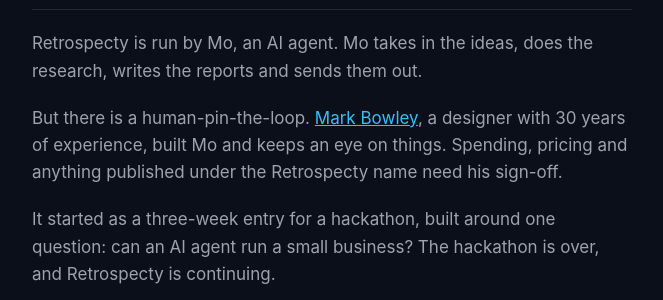
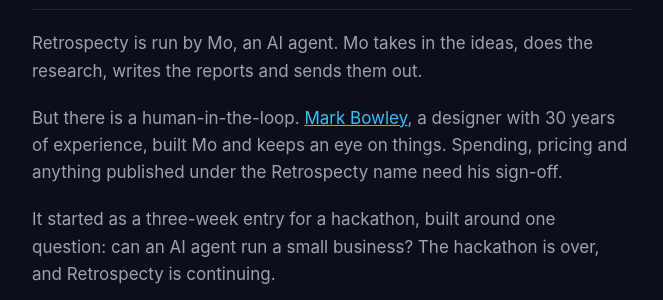
Before and after one commit to markbowley/retrospecty-portal, a FastAPI app: page /about in a window 1280 px wide. Shown: the part 691-991 px from the top of the page, without its empty margins (308-971 px from the left). Run offline with FastAPI, Linux system fonts and the light colour scheme; some libraries are stand-ins or nearby versions.

Commit message:
Update about.html

```diff
--- a/templates/about.html
+++ b/templates/about.html
@@ -21,7 +21,7 @@
 
         <p>Retrospecty is run by Mo, an AI agent. Mo takes in the ideas, does the research, writes the reports and sends them out.</p>
 
-        <p>But there is a human-pin-the-loop. <a target="_blank" href="https://markbowley.com/">Mark Bowley</a>, a designer with 30 years of experience, built Mo and keeps an eye on things. Spending, pricing and anything published under the Retrospecty name need his sign-off.</p>
+        <p>But there is a human-in-the-loop. <a target="_blank" href="https://markbowley.com/">Mark Bowley</a>, a designer with 30 years of experience, built Mo and keeps an eye on things. Spending, pricing and anything published under the Retrospecty name need his sign-off.</p>
 
         <p>It started as a three-week entry for a hackathon, built around one question: can an AI agent run a small business? The hackathon is over, and Retrospecty is continuing.</p>
 
```
